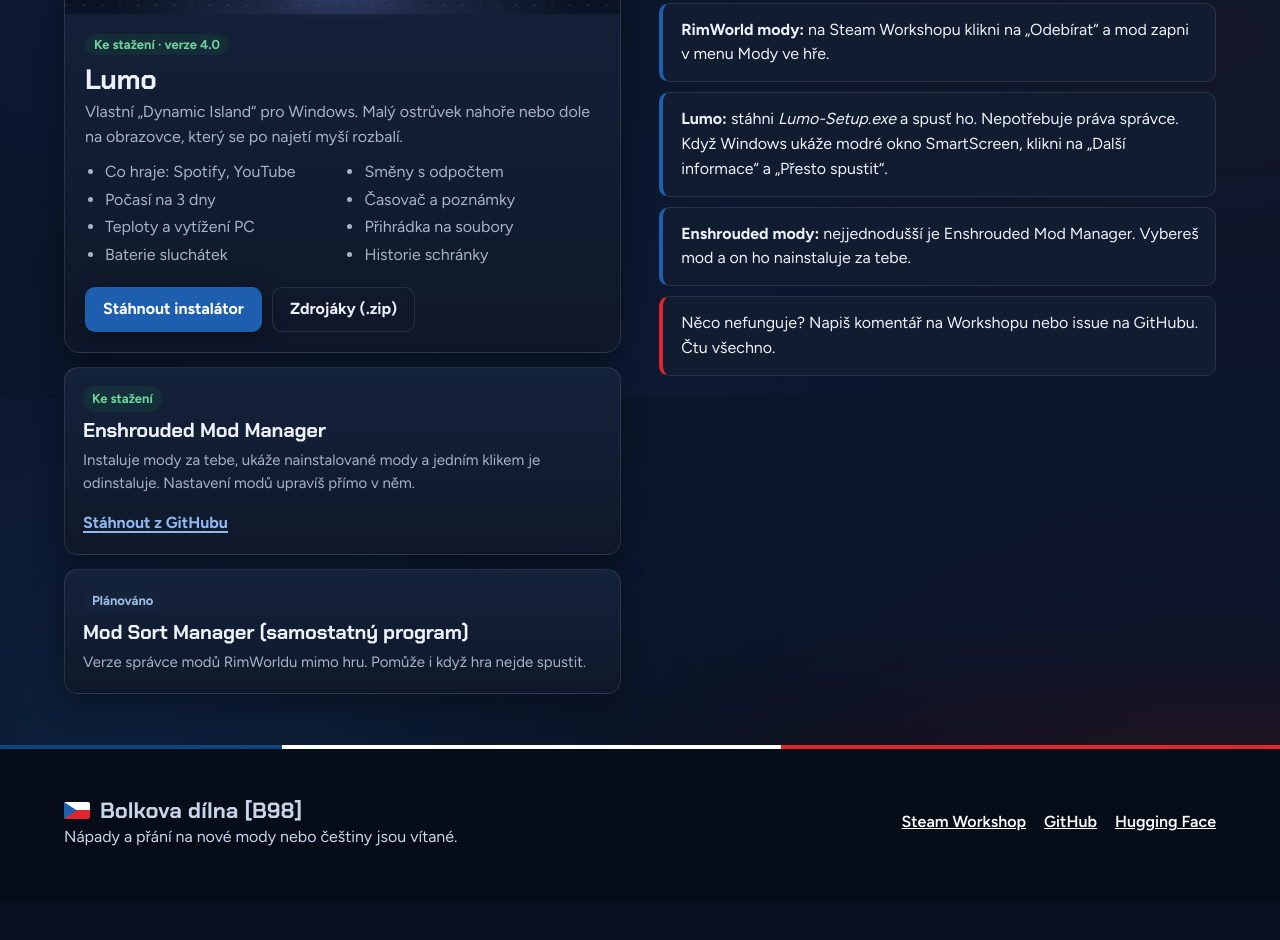
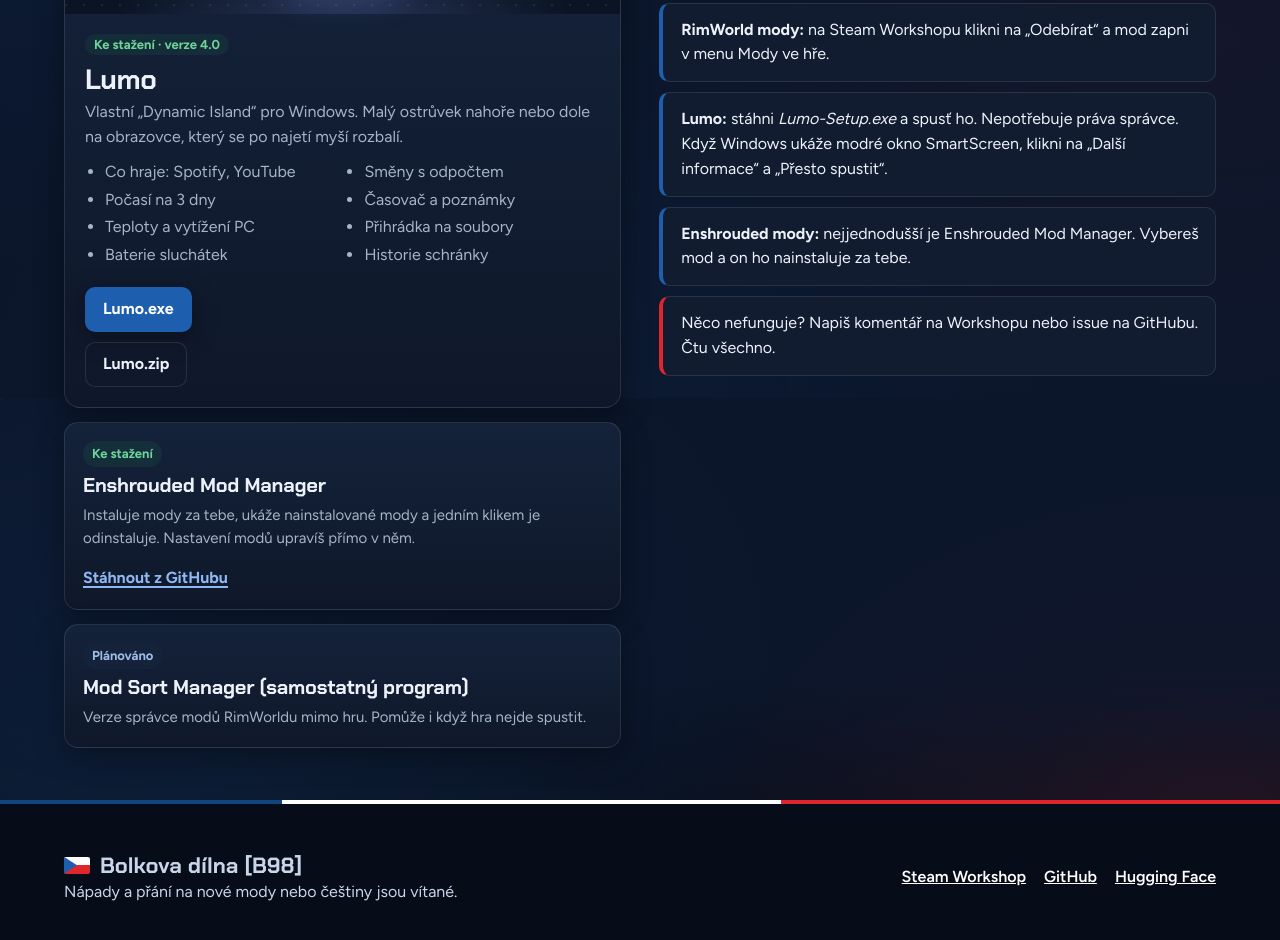
Before and after one commit to Bolek98/Bolek98.github.io, a plain HTML site: page index.html in a window 1280 px wide. Shown: the part 5202-6142 px from the top of the page. Before the commit the page ends 6103 px from the top, so only its background shows below. Drawn offline with Linux system fonts and the light colour scheme.

Commit message:
Lumo: tlačítka Lumo.exe a Lumo.zip
Co-Authored-By: Claude Opus 5.5 <noreply@anthropic.com>
Claude-Session: https://claude.ai/code/session_01Nz3LzQpwB6TkfE52zM9DWH

```diff
--- a/index.html
+++ b/index.html
@@ -210,9 +210,9 @@ dialog.game .cred{font-size:12px;opacity:.7;margin-top:14px}
           <li>Přihrádka na soubory</li>
           <li>Historie schránky</li>
         </ul>
-        <div class="cta">
-          <a class="btn solid" href="https://github.com/Bolek98/Lumo/raw/main/download/Lumo-Setup.exe">Stáhnout instalátor</a>
-          <a class="btn ghost" href="https://github.com/Bolek98/Lumo/archive/refs/heads/main.zip">Zdrojáky (.zip)</a>
+        <div class="cta" style="flex-direction:column;align-items:flex-start">
+          <a class="btn solid" href="https://github.com/Bolek98/Lumo/raw/main/download/Lumo-Setup.exe">Lumo.exe</a>
+          <a class="btn ghost" href="https://github.com/Bolek98/Lumo/archive/refs/heads/main.zip">Lumo.zip</a>
         </div>
       </div>
     </article>
```
